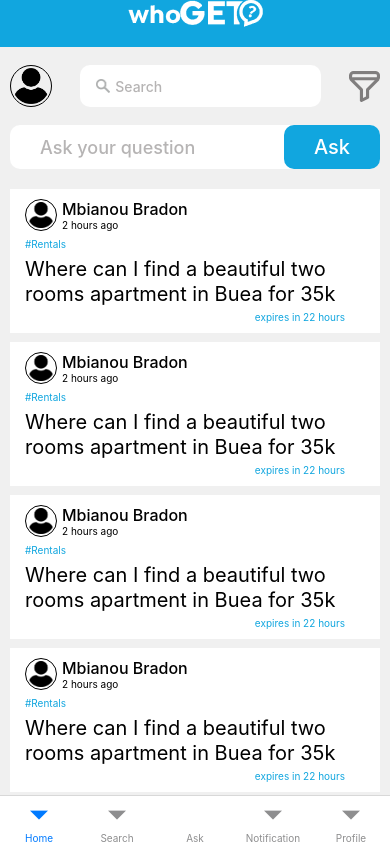
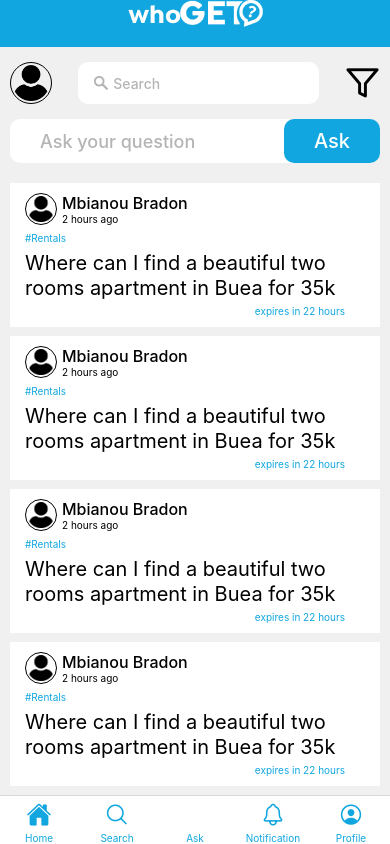
Before and after one commit to mbianou-bradon/WHOGET-mobile-application, a React Native app: screen /Home in a window 390 px wide. Built offline with nearby package versions, Linux system fonts and the light colour scheme.

Commit message:
Added vector icons, added ripple effect

```diff
--- a/App.tsx
+++ b/App.tsx
@@ -5,24 +5,10 @@ import { NavigationContainer } from '@react-navigation/native';
 import { createBottomTabNavigator } from '@react-navigation/bottom-tabs';
 import {
   Image,
-  SafeAreaView,
-  ScrollView,
   StatusBar,
-  StyleSheet,
-  Text,
-  useColorScheme,
-  View,
 } from 'react-native';
 
-import {
-  Colors,
-  DebugInstructions,
-  Header,
-  LearnMoreLinks,
-  ReloadInstructions,
-} from 'react-native/Libraries/NewAppScreen';
 import Login from './src/screens/Login/Login';
-import Category from './src/components/Category/Category';
 import CategoriesSelect from './src/screens/Registration/CategoriesSelect/CategoriesSelect';
 import HowToContact from './src/screens/Registration/HowToContact/HowToContact';
 import Home from './src/screens/Home/Home';
@@ -35,6 +21,7 @@ import About from './src/screens/About/About';
 import AskDetails from './src/screens/AskDetail/AskDetails';
 import { createNativeStackNavigator } from '@react-navigation/native-stack';
 import ConfirmingUsername from './src/screens/Registration/ConfirmationUsername/ConfirmingUsername';
+import Ionic from "react-native-vector-icons/Ionicons"
 
 type SectionProps = PropsWithChildren<{
   title: string;
@@ -65,10 +52,29 @@ const TabNavigationRoute = () : JSX.Element => {
 
   return (
     <Tab.Navigator initialRouteName='Home'
-      screenOptions={{
+      screenOptions={({route}) =>({
         headerShown: false,
         tabBarHideOnKeyboard : true,
-      }}
+        tabBarIcon: ({size, focused, color}) => {
+          let iconName : string = "";
+          if(route.name === 'Home') {
+            iconName = focused? "home" : "home-outline";
+          }
+          else if(route.name === 'Search') {
+            iconName = focused? "search-sharp" : "search-outline";
+          }
+          else if(route.name === 'Notification') {
+            iconName = focused? "notifications" : "notifications-outline";
+          }
+          else if(route.name === 'Profile') {
+            iconName = focused? "person-circle" : "person-circle-outline";
+          }
+
+          return <Ionic name={iconName} size={size} color={color} />
+        },
+        tabBarActiveTintColor : theme.color.primary_blue_light,
+        tabBarInactiveTintColor : theme.color.primary_blue_light
+      })}
     >
         <Tab.Screen name='Home' component={Home}/>
         <Tab.Screen name='Search' component={Search}/>
--- a/package.json
+++ b/package.json
@@ -25,6 +25,7 @@
     "react-native-safe-area-context": "^4.5.1",
     "react-native-screens": "^3.20.0",
     "react-native-text-gradient": "^0.1.7",
+    "react-native-vector-icons": "^9.2.0",
     "react-redux": "^8.0.5"
   },
   "devDependencies": {
@@ -35,6 +36,7 @@
     "@tsconfig/react-native": "^2.0.2",
     "@types/jest": "^29.2.1",
     "@types/react": "^18.0.24",
+    "@types/react-native-vector-icons": "^6.4.13",
     "@types/react-test-renderer": "^18.0.0",
     "babel-jest": "^29.2.1",
     "eslint": "^8.19.0",
--- a/src/components/Ask/Ask.tsx
+++ b/src/components/Ask/Ask.tsx
@@ -3,6 +3,7 @@ import { styles } from "./Ask.component.styles";
 import { useNavigation } from "@react-navigation/native";
 import { NativeStackNavigationProp } from "@react-navigation/native-stack";
 import { NativeStackParams } from "../../../App";
+import { theme } from "../../theme/theme";
 
 
 export default function Ask(){
@@ -10,7 +11,7 @@ export default function Ask(){
     const navigation = useNavigation<NativeStackNavigationProp<NativeStackParams>>();
 
     return(
-        <Pressable style={styles.askContainer} onPress={() => navigation.navigate("AskDetails")}>
+        <Pressable android_ripple={{color: theme.color.neutral_gray_light}} style={styles.askContainer} onPress={() => navigation.navigate("AskDetails")}>
             <View>
                 <View style={styles.askHeaderStyle}>
                     <View style={styles.profileImageContainer}>
--- a/src/screens/Home/Home.screen.styles.tsx
+++ b/src/screens/Home/Home.screen.styles.tsx
@@ -4,7 +4,7 @@ import { theme } from "../../theme/theme";
 
 export const styles = StyleSheet.create({
     homeContainer : {
-        height: "84%",
+        height: "85%",
         paddingHorizontal: 10,
         backgroundColor: "#F0F0F0",
     },
@@ -12,7 +12,7 @@ export const styles = StyleSheet.create({
         flexDirection: "row",
         justifyContent: "space-between",
         alignItems: "center",
-        paddingVertical: 18,
+        paddingVertical: 15,
     },
 
     profileImageContainer : {
--- a/src/screens/Home/Home.tsx
+++ b/src/screens/Home/Home.tsx
@@ -1,10 +1,10 @@
 import React from "react";
-import { Image, SafeAreaView, ScrollView, Text, TextInput, View } from "react-native";
+import { Image, Pressable, SafeAreaView, ScrollView, Text, TextInput, View } from "react-native";
 import Header from "../../components/Header/Header";
 import { styles } from "./Home.screen.styles";
 import Ask from "../../components/Ask/Ask";
-import ConfirmingUsername from "../Registration/ConfirmationUsername/ConfirmingUsername";
-
+import Feather from "react-native-vector-icons/Feather"
+import { theme } from "../../theme/theme";
 
 export default function Home(){
 
@@ -26,9 +26,9 @@ export default function Home(){
                         <TextInput placeholder="Search" autoComplete="name" autoCorrect style={styles.searchText}/>
                     </View>
 
-                    <View>
-                        <Image source={require("../../assets/icons/filter.png")}/>
-                    </View>
+                    <Pressable android_ripple={{color:theme.color.primary_blue_light}}>
+                        <Feather name="filter" size={35} />
+                    </Pressable>
                 </View>
 
                 <View style={styles.askQuestionContainer}>
```
Also changed, not shown: 2 other files (tests, documents, lock files or other folders).
